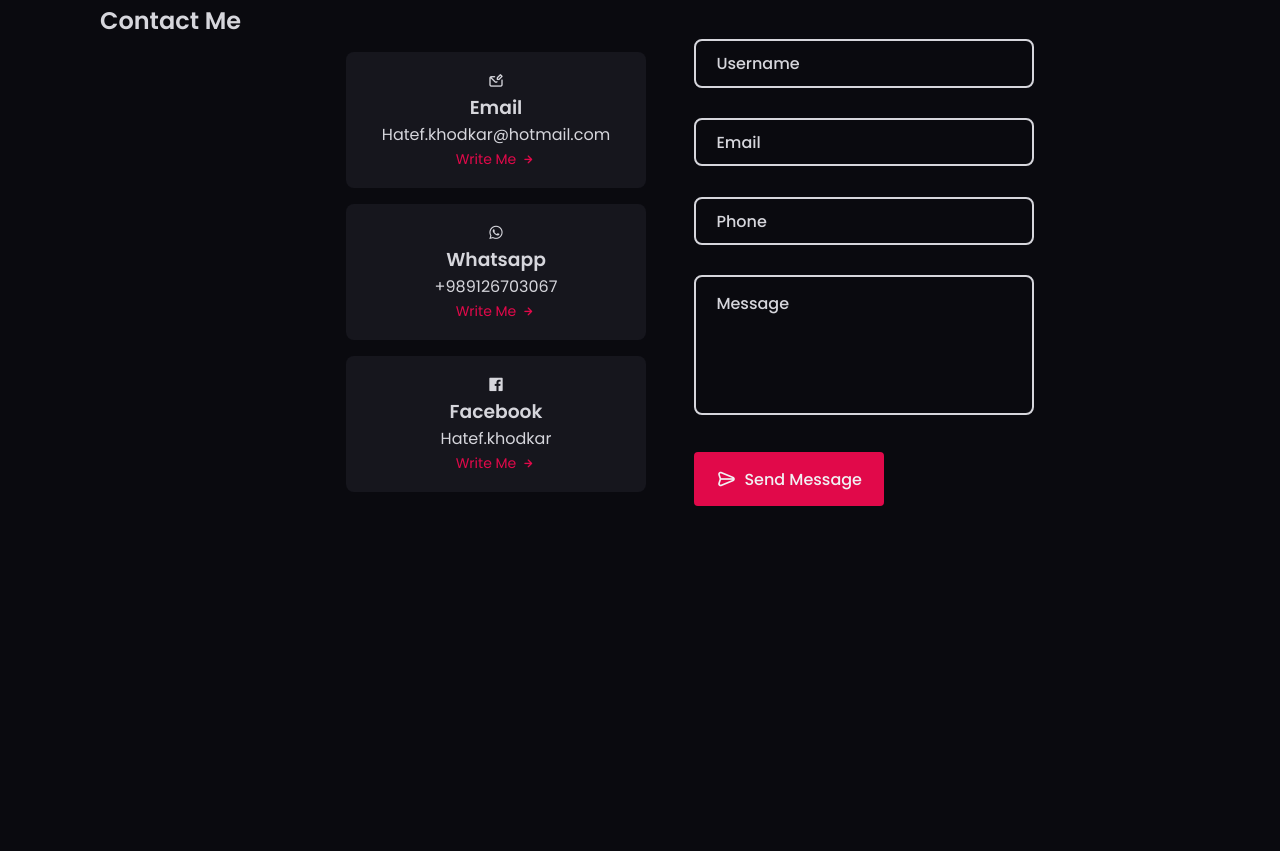
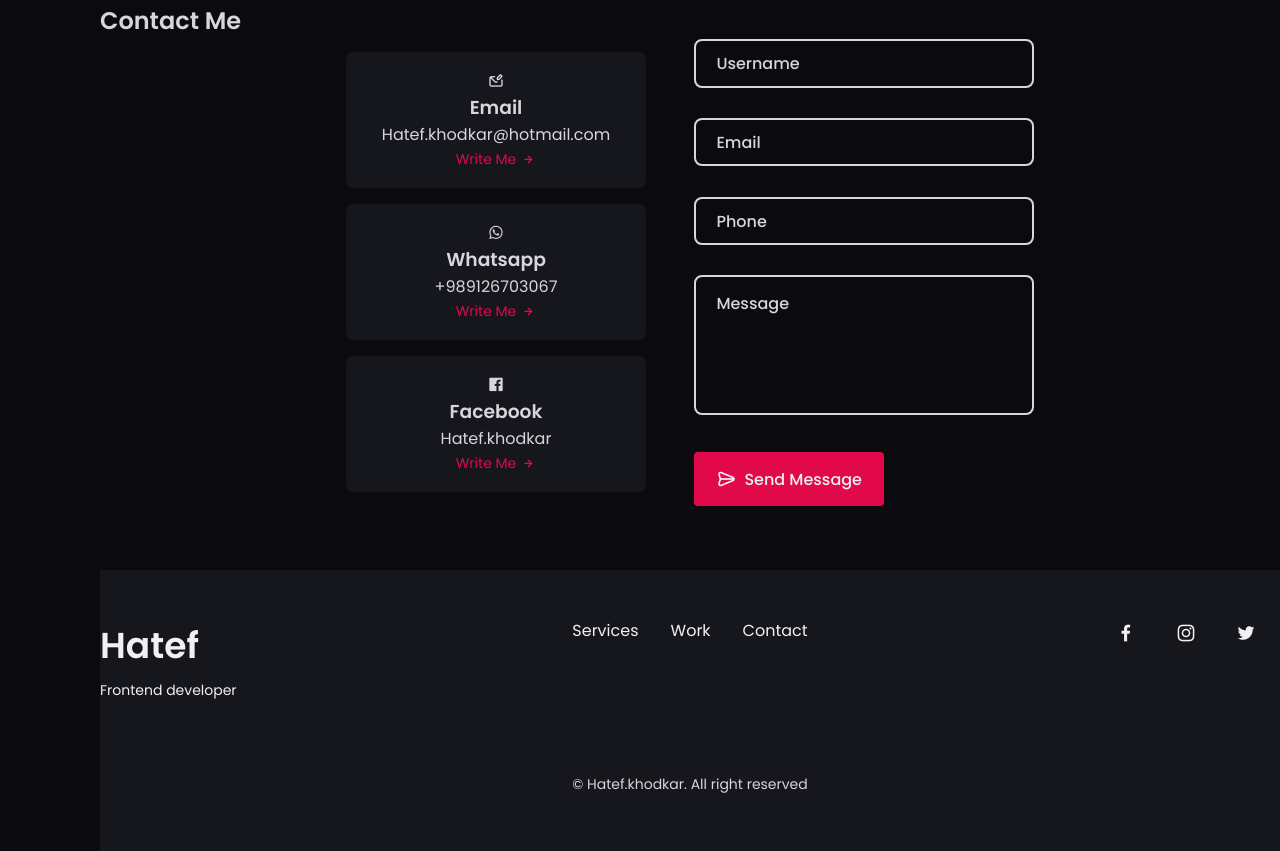
Before and after one commit to hkhodkar/portfolio, a website: page index.html in a window 1280 px wide. Shown: the part 4689-5540 px from the top of the page. Before the commit the page ends 5227 px from the top, so only its background shows below. Drawn offline with nearby package versions, Linux system fonts and the light colour scheme.

Commit message:
feat: add footer and scroll bar

```diff
--- a/assets/js/main.js
+++ b/assets/js/main.js
@@ -129,3 +129,27 @@ inputs.forEach(input => {
   input.addEventListener('focus', focusFunc);
   input.addEventListener('blur', blurFunc);
 });
+
+/*========== Scroll to top ===========*/
+const sections = document.querySelectorAll('section[id]');
+
+window.addEventListener('scroll', navHightLighter);
+
+function navHightLighter() {
+  //get current scroll position
+  let scrollY = window.pageYOffset;
+  sections.forEach(current => {
+    const sectionHeight = current.offsetHeight;
+    const sectionTop = current.offsetTop - 50;
+    const sectionId = current.getAttribute('id');
+    if (scrollY > sectionTop && scrollY <= sectionTop + sectionHeight) {
+      document
+        .querySelector('.nav__menu a[href*=' + sectionId + ']')
+        .classList.add('active-link');
+    } else {
+      document
+        .querySelector('.nav__menu a[href*=' + sectionId + ']')
+        .classList.remove('active-link');
+    }
+  });
+}
--- /dev/null
+++ b/assets/sass/_footer.scss
@@ -0,0 +1,65 @@
+.footer {
+    padding-top: 2rem;
+
+    &__container {
+        grid-template-columns: repeat(3, 1fr);
+        column-gap: 1.6rem;
+    }
+
+    &__bg {
+        background-color: var(--box-color);
+        padding: 3rem 0 3.5rem;
+    }
+
+    &__title {
+        font-size: var(--h1-font-size);
+        margin-bottom: var(--mb-0-25);
+    }
+
+    &__subtitle {
+        font-size: var(--small-font-size);
+    }
+
+    &__links {
+        display: flex;
+        justify-self: center;
+        column-gap: 2rem;
+
+
+    }
+
+    &__link {
+        transition: .4s;
+
+        &:hover {
+            color: var(--skin-color);
+        }
+    }
+
+    &__socials {
+        justify-self: flex-end;
+    }
+
+    &__social {
+        font-size: 1.25rem;
+        margin-right: var(--mb-1-5);
+        transition: .4s;
+
+        &:hover {
+            color: var(--skin-color);
+        }
+    }
+
+    &__copy {
+        font-size: var(--small-font-size);
+        text-align: center;
+        margin-top: 4.5rem;
+    }
+
+    &__title,
+    &__subtitle,
+    &__link,
+    &__social {
+        color: var(--title-color);
+    }
+}
--- a/assets/sass/main.scss
+++ b/assets/sass/main.scss
@@ -13,6 +13,7 @@
 @import "./testimonial";
 @import './override';
 @import './contact';
+@import './footer';
 
 /*=============== GOOGLE FONTS ===============*/
 @import url("https://fonts.googleapis.com/css2?family=Poppins:wght@300;400;500;600&display=swap");
@@ -75,6 +76,18 @@
   }
 }
 
+/*========== Scroll bar ==========*/
+::-webkit-scrollbar {
+  width: .6rem;
+  background-color: var(--scroll-bar-color);
+  border-radius: .5rem;
+}
+
+::-webkit-scrollbar-thumb {
+  background-color: var(--scroll-thumb-color);
+  border-radius: .5rem;
+}
+
 /*========== BREAKPOINTS ==========*/
 /* For Large Devices */
 @media screen and (max-width: 1408px) {}
--- a/index.html
+++ b/index.html
@@ -859,6 +859,45 @@
         </div>
       </div>
     </section>
+
+    <!-- footer -->
+    <footer class="footer">
+      <div class="footer__bg">
+        <div class="footer__container container grid">
+          <div>
+            <h1 class="footer__title">Hatef</h1>
+            <span class="footer__subtitle">Frontend developer</span>
+          </div>
+
+          <ul class="footer__links">
+            <li>
+              <a href="#services" class="footer__link">Services</a>
+            </li>
+            <li>
+              <a href="#work" class="footer__link">Work</a>
+            </li>
+            <li>
+              <a href="#contact" class="footer__link">Contact</a>
+            </li>
+          </ul>
+
+          <div class="footer__socials">
+            <div class="home__social-links">
+              <a href="https://www.facebook.com" target="_blank" class="footer__social">
+                <i class="uil uil-facebook-f"></i>
+              </a>
+              <a href="https://www.instagram.com" target="_blank" class="footer__social">
+                <i class="uil uil-instagram"></i>
+              </a>
+              <a href="https://www.tweeter.com" target="_blank" class="footer__social">
+                <i class="uil uil-twitter"></i>
+              </a>
+            </div>
+          </div>
+        </div>
+        <p class="footer__copy">&#169; Hatef.khodkar. All right reserved</p>
+      </div>
+    </footer>
   </main>
 
   <script defer src="assets/js/mixitup.min.js"></script>
```
Also changed, not shown: assets/css/style.css.
